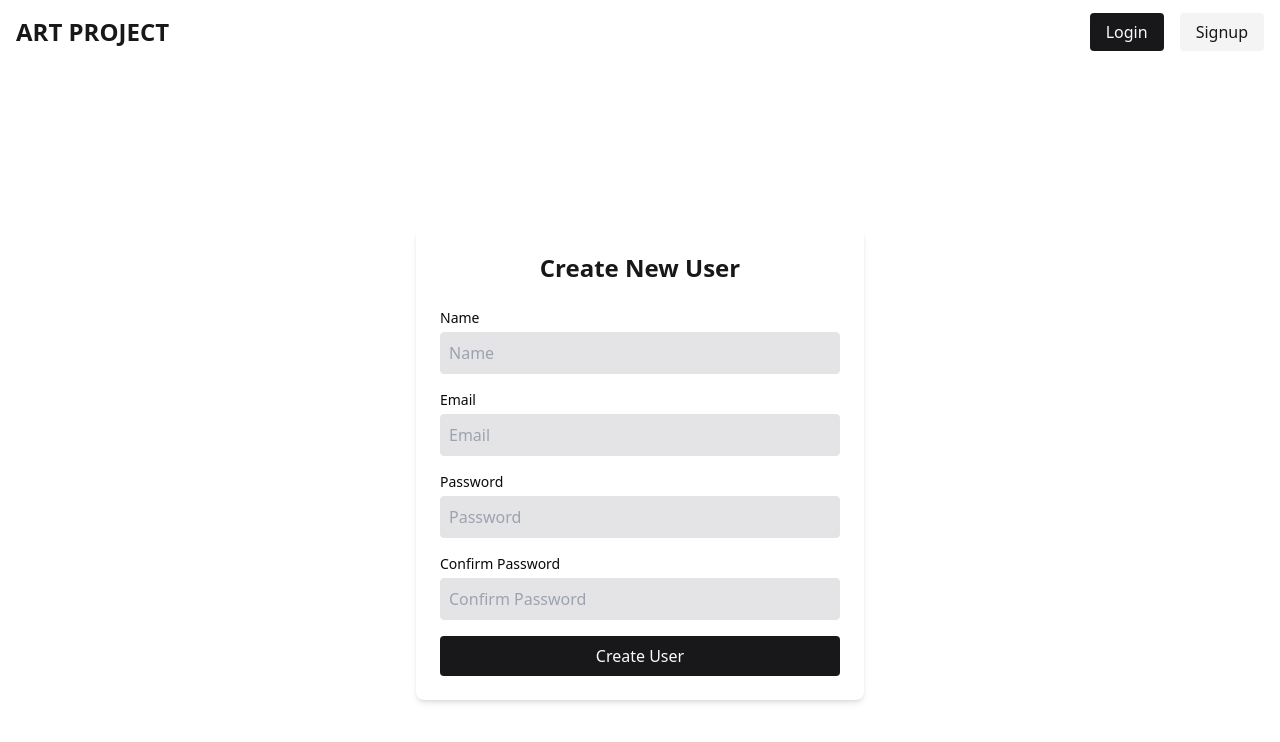
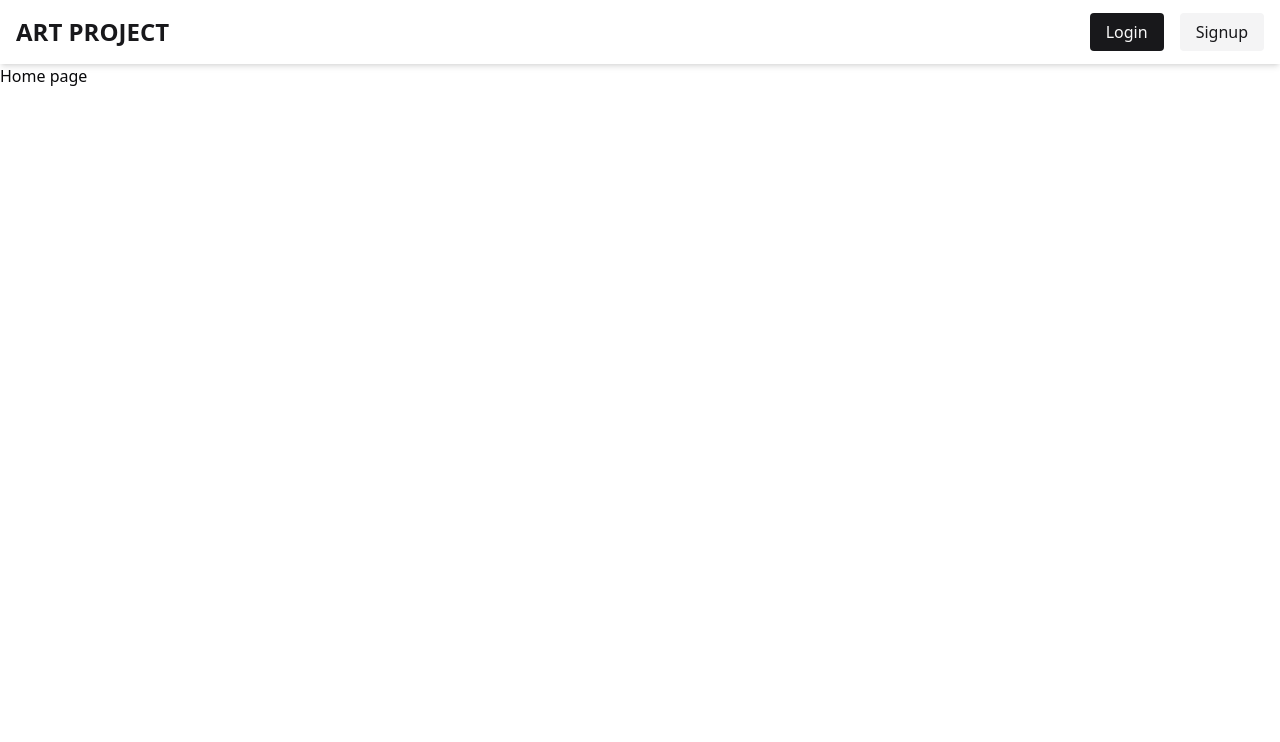
Before and after one commit to henrynavntoft/full-stack-exam, a React (Vite) app in the folder frontend/: page / in a window 1280 px wide. Shown: the top 742 px of the page. Built offline with nearby package versions, Linux system fonts and the light colour scheme.

Commit message:
moved signup away from home

```diff
--- a/frontend/src/App.tsx
+++ b/frontend/src/App.tsx
@@ -39,6 +39,7 @@ function App() {
       <Routes>
         <Route path="/" element={<Home />} />
         <Route path="/login" element={<LoginForm onLogin={handleLogin} />} />
+        <Route path="/signup" element={<CreateUserForm />} />
         <Route
           path="/dashboard"
           element={
@@ -56,7 +57,7 @@ function App() {
 
 const Home = () => (
  <>
-    <CreateUserForm />
+    <h1>Home page</h1>
 </>
 );
 
--- a/frontend/src/components/Header.tsx
+++ b/frontend/src/components/Header.tsx
@@ -35,7 +35,7 @@ function Header({ isAuthenticated, onLogout }: HeaderProps) {
             <Link to="/login" className="mr-4 bg-primary text-primary-foreground px-4 py-2 rounded hover:bg-primary-dark">
               Login
             </Link>
-            <Link to="/" className="bg-secondary text-secondary-foreground px-4 py-2 rounded hover:bg-secondary-dark">
+            <Link to="/signup" className="bg-secondary text-secondary-foreground px-4 py-2 rounded hover:bg-secondary-dark">
               Signup
             </Link>
           </>
```
